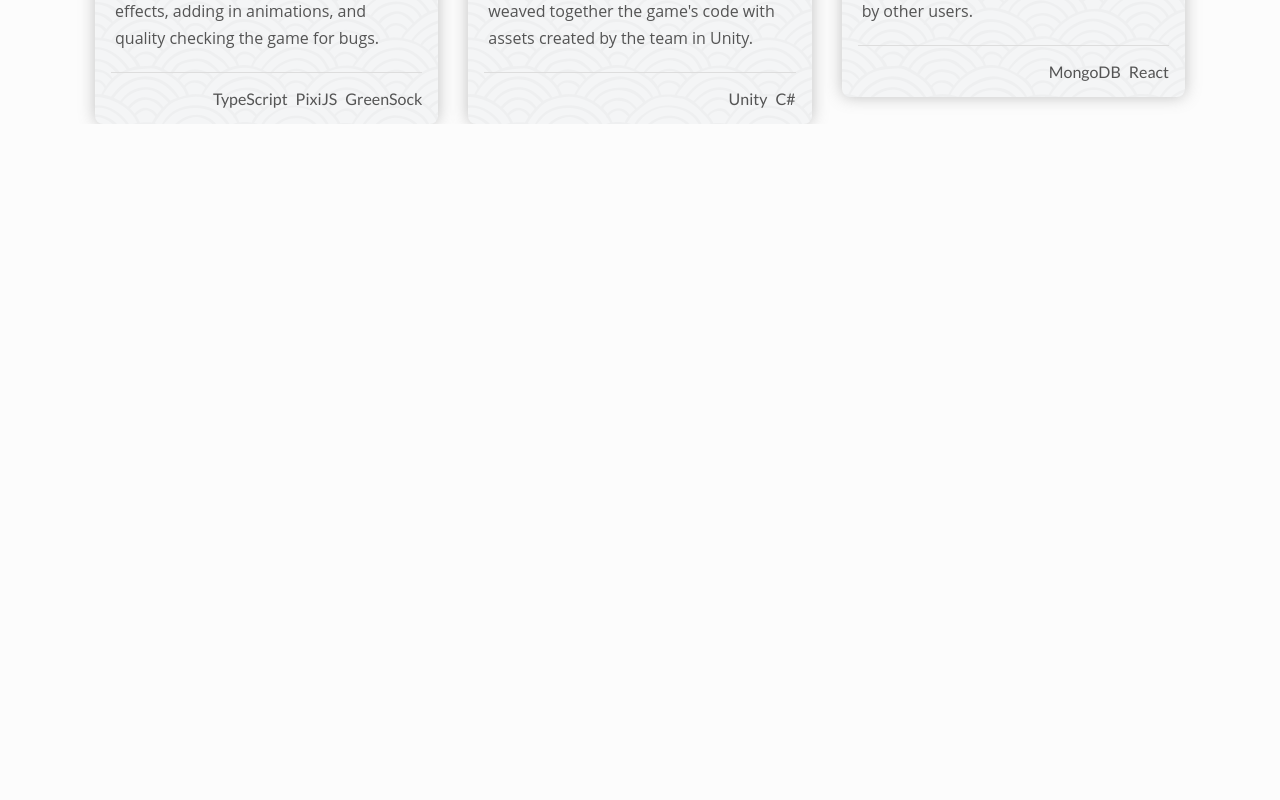
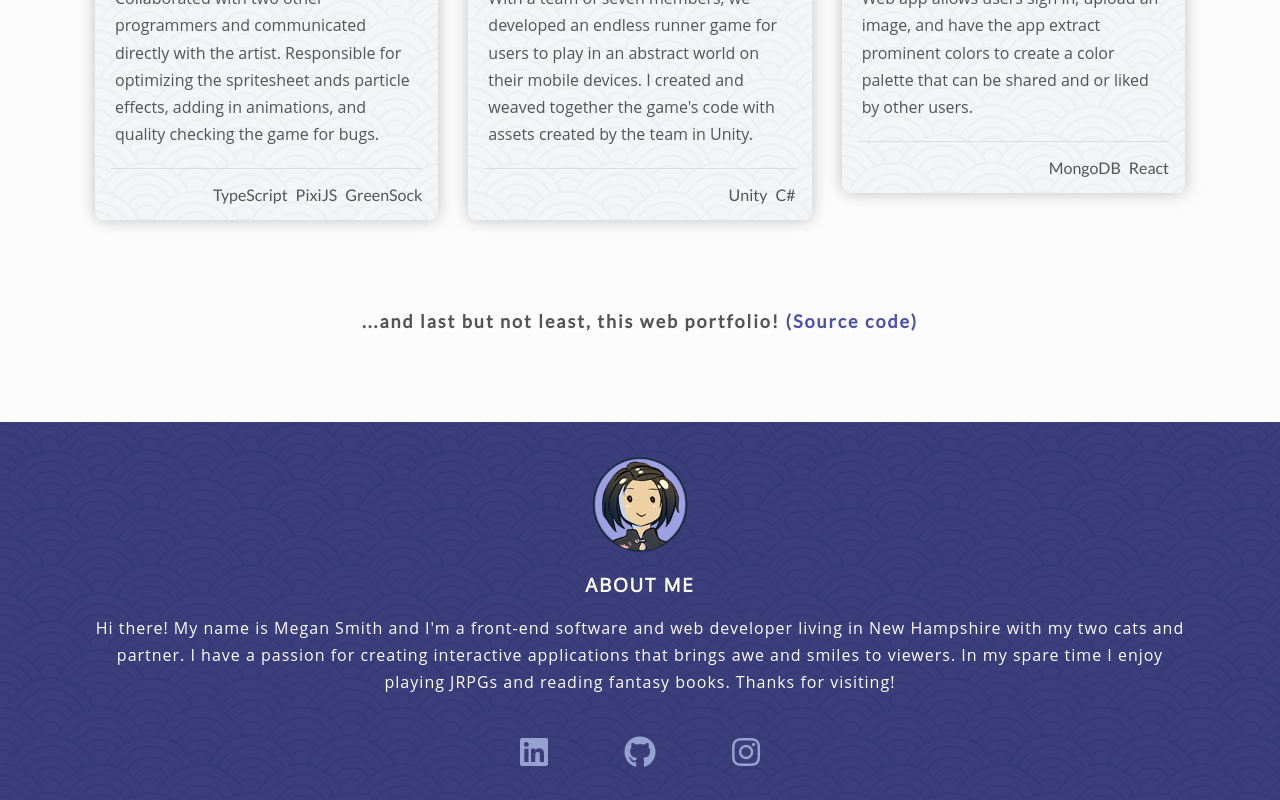
Before and after one commit to megancs601/megancs601.github.io, a Vue app: page / in a window 1280 px wide. Shown: the part 1589-2389 px from the top of the page. Before the commit the page ends 1713 px from the top, so only its background shows below. Built offline with nearby package versions, Linux system fonts and the light colour scheme.

Commit message:
added footer

```diff
--- a/index.html
+++ b/index.html
@@ -5,6 +5,13 @@
     <link rel="icon" href="/favicon.svg" />
     <meta name="viewport" content="width=device-width, initial-scale=1.0" />
     <title>Vite App</title>
+
+    <link
+      rel="stylesheet"
+      href="https://use.fontawesome.com/releases/v5.3.1/css/all.css"
+      integrity="sha384-mzrmE5qonljUremFsqc01SB46JvROS7bZs3IO2EmfFsd15uHvIt+Y8vEf7N7fWAU"
+      crossorigin="anonymous"
+    />
   </head>
   <body>
     <div id="app"></div>
--- a/src/App.vue
+++ b/src/App.vue
@@ -1,9 +1,8 @@
 <script setup>
-import HelloWorld from './components/HelloWorld.vue'
-import TheWelcome from './components/TheWelcome.vue'
 import TheHeader from './components/TheHeader.vue'
 import TheStatement from './components/TheStatement.vue'
 import TheProjects from './components/TheProjects.vue'
+import TheFooter from './components/TheFooter.vue'
 </script>
 
 <template>
@@ -12,8 +11,10 @@ import TheProjects from './components/TheProjects.vue'
   </header>
   <main>
     <TheStatement />
-    <TheProjects />
-    <!-- <TheWelcome /> -->
+    <div id="content">
+      <TheProjects />
+    </div>
+    <TheFooter />
   </main>
 </template>
 
@@ -32,4 +33,12 @@ header {
     top: -4em;
   }
 }
+
+#content {
+  position: relative;
+  margin: 0 auto;
+  padding-top: 4em;
+  width: 100%;
+  overflow: hidden;
+}
 </style>
--- /dev/null
+++ b/src/components/TheFooter.vue
@@ -0,0 +1,76 @@
+<template>
+  <footer>
+    <div id="about-me-wrap">
+      <img src="../assets/sesamayo.png" alt="drawing of megan smith" width="100" height="100" />
+      <h3>ABOUT ME</h3>
+      <p>
+        Hi there! My name is Megan Smith and I'm a front-end software and web developer living in
+        New Hampshire with my two cats and partner. I have a passion for creating interactive
+        applications that brings awe and smiles to viewers. In my spare time I enjoy playing JRPGs
+        and reading fantasy books. Thanks for visiting!
+      </p>
+    </div>
+    <div id="external-links">
+      <a href="https://www.linkedin.com/in/mcsmith601" target="_blank">
+        <i class="fab fa-linkedin fa-2x"></i>
+      </a>
+      <a href="https://github.com/megancs601" target="_blank">
+        <i class="fab fa-github fa-2x"></i>
+      </a>
+      <a href="https://www.instagram.com/sesamayo/" target="_blank">
+        <i class="fab fa-instagram fa-2x"></i>
+      </a>
+    </div>
+  </footer>
+</template>
+
+<style scoped>
+footer {
+  position: relative;
+  margin: 0 auto;
+  background-image: var(--waves);
+  padding: 2em 1em;
+}
+
+#external-links {
+  position: relative;
+  margin: 0 auto;
+  display: flex;
+  justify-content: space-between;
+  width: 15em;
+  margin-top: 2.5em;
+
+  .fab {
+    color: var(--purple);
+
+    &:hover {
+      cursor: pointer;
+      color: var(--white);
+    }
+  }
+}
+
+#about-me-wrap {
+  position: relative;
+  margin: 0 auto;
+  max-width: var(--max-width);
+
+  h3 {
+    color: var(--white);
+  }
+
+  p {
+    color: var(--white);
+    font-family: var(--open-sans);
+    font-size: var(--paragraph-size);
+    letter-spacing: 1px;
+    line-height: var(--line-height);
+    text-align: center;
+  }
+
+  img {
+    display: block;
+    margin: 0 auto;
+  }
+}
+</style>
--- a/src/components/TheProjects.vue
+++ b/src/components/TheProjects.vue
@@ -27,6 +27,14 @@ const getImgUrl = (img) => {
       </div>
       <!-- </li>
       </ul> -->
+    </div>
+    <div id="portfolio-wrap">
+      <p id="last-statement">
+        ...and last but not least, this web portfolio!
+        <a href="https://github.com/megancs601/megancs601.github.io" target="_blank">
+          (Source code)
+        </a>
+      </p>
     </div>
   </div>
 </template>
@@ -122,4 +130,29 @@ h3 {
     }
   }
 }
+
+#portfolio-wrap {
+  position: relative;
+  margin: 5em auto;
+  font-size: 1.125em;
+  font-family: var(--lato);
+  font-weight: bold;
+  letter-spacing: 2px;
+
+  p {
+    color: var(--grey);
+  }
+
+  a {
+    color: var(--dark-purple);
+    text-decoration: none;
+
+    &:hover {
+      color: var(--grey);
+      text-decoration: underline;
+      text-decoration-thickness: 2px;
+      text-underline-offset: 6px;
+    }
+  }
+}
 </style>
```
Also changed, not shown: src/assets/sesamayo.png (added).
